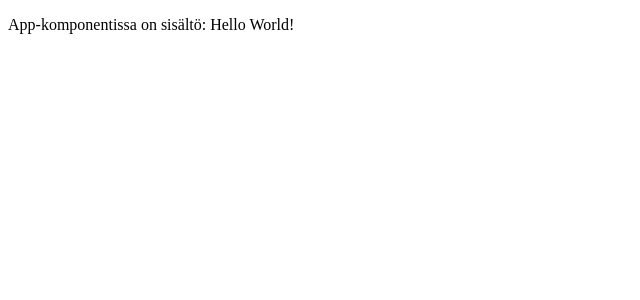
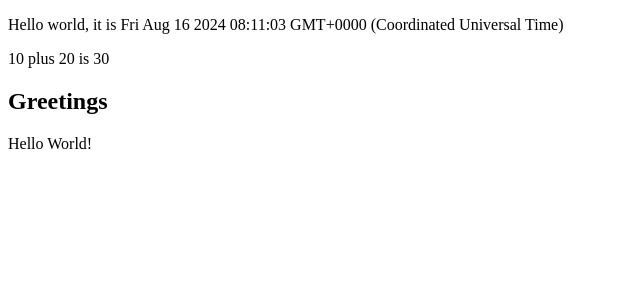
Before and after one commit to BarabashTV/01-part1, a React (Vite) app: page / in a window 1280 px wide. Shown: the top 300 px of the page, without its empty margins (0-640 px from the left). Built offline with nearby package versions, Linux system fonts and the light colour scheme.

Commit message:
Lisätty uusi komponentti Hello

```diff
--- a/index.html
+++ b/index.html
@@ -3,7 +3,7 @@
   <head>
     <meta charset="UTF-8" />
     <meta name="viewport" content="width=device-width, initial-scale=1.0" />
-    <link rel="icon" type="image/png" href="./public/favicon-32x32.png" />
+    <link rel="icon" type="image/png" href="/favicon-32x32.png" />
     <title>01-part1</title>
   </head>
   <body>
--- a/src/App.jsx
+++ b/src/App.jsx
@@ -1,9 +1,28 @@
+const Hello = () => {
+  return (
+    <>
+      <p>Hello world</p>
+    </>
+  );
+};
+
 const App = () => {
-  console.log("Hello from komponentti App.");
+  const now = new Date();
+  const a = 10;
+  const b = 20;
+  console.log(now, a + b);
+
   return (
     <>
       <section>
-        <p>App-komponentissa on sisältö: Hello World!</p>
+        <p>Hello world, it is {now.toString()}</p>
+        <p>
+          {a} plus {b} is {a + b}
+        </p>
+      </section>
+      <section>
+        <h1>Greetings</h1>
+        <p>Hello World!</p>
       </section>
     </>
   );
```
